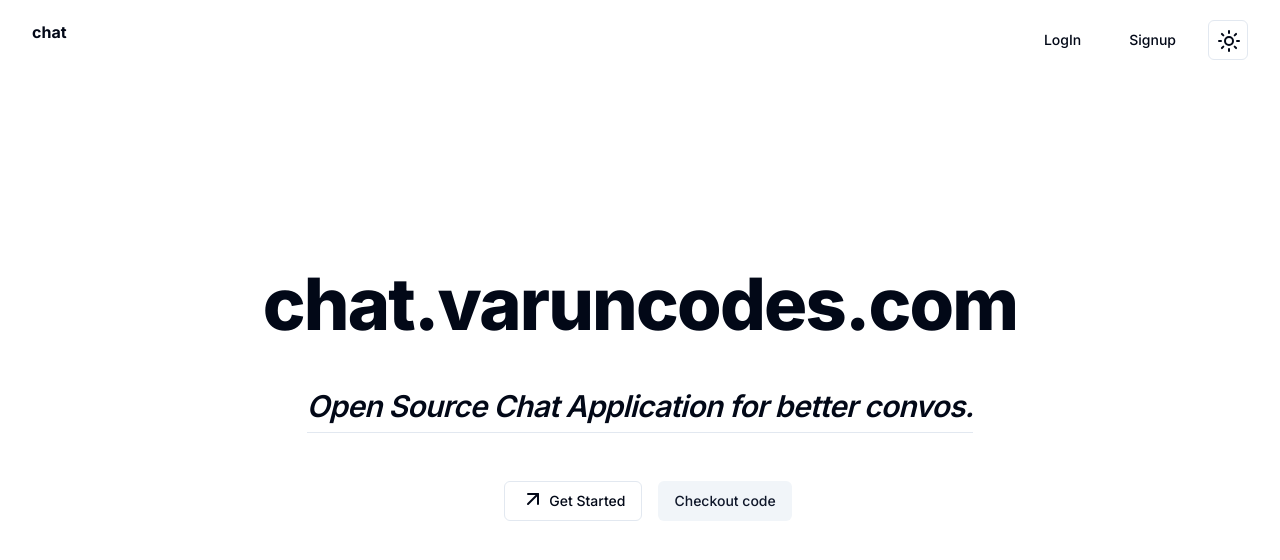
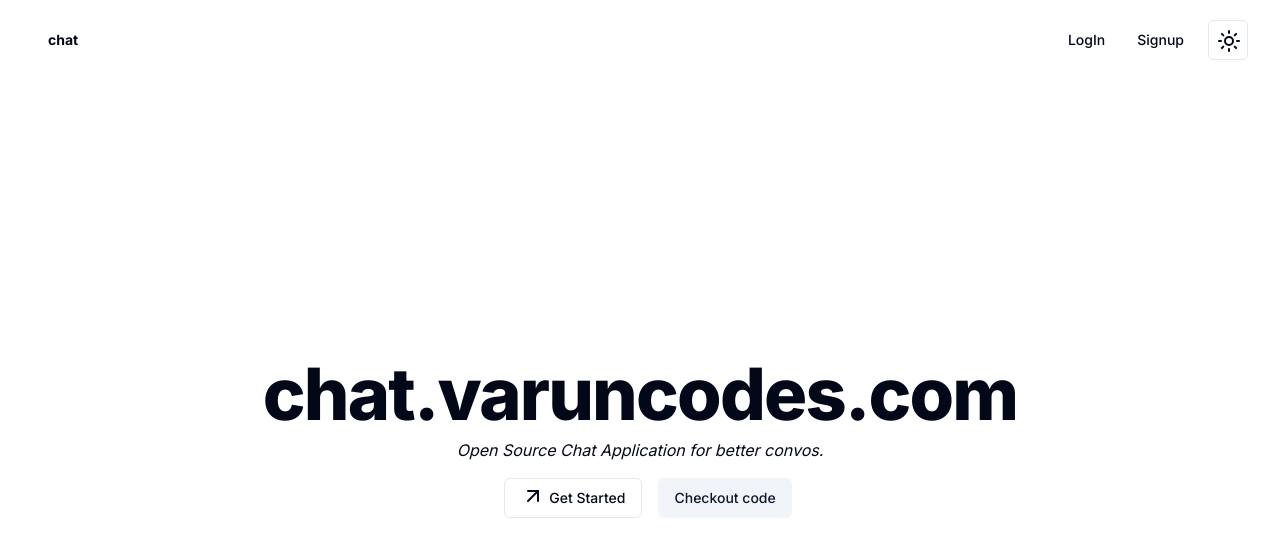
Before and after one commit to LaPulgaaa/chatapp, a Next.js app: page / in a window 1280 px wide. Shown: the top 560 px of the page. Built offline with nearby package versions, Linux system fonts and the light colour scheme; no server answers.

Commit message:
chatapp: Fix tailwind in /signup and /login pages.

```diff
--- a/app/(auth)/login/page.tsx
+++ b/app/(auth)/login/page.tsx
@@ -64,15 +64,14 @@ export default function Login() {
   }
 
   return (
-    <div>
+    <div className="h-screen flex flex-col">
       <Navbar />
-      <div className="m-18 flex flex-col items-center">
-        <h2 className="scroll-m-20 border-b pb-2 m-6 text-3xl font-semibold tracking-tight first:mt-0">
+      <div className="flex-1 flex items-center justify-center">
+        <div className="flex flex-col"><h2 className="flex justify-center">
           Welcome Back !
         </h2>
-        <Card className="w-[500px] divide-y space-y-2">
-          <div className="w-full">
-            <CardHeader>
+        <Card className="sm:w-[500px] divide-y space-y-2">
+        <CardHeader>
               <CardTitle>Login</CardTitle>
               <CardDescription>
                 Fill in the details to join your peers!{" "}
@@ -110,7 +109,6 @@ export default function Login() {
                 Log in
               </Button>
             </CardFooter>
-          </div>
           <div className="w-full px-6">
             <Button
               onClick={async () => {
@@ -141,9 +139,10 @@ export default function Login() {
             </Button>
           </div>
         </Card>
-        <Button variant={"link"} onClick={() => router.push("/signup")}>
+        <Button className="" variant={"link"} onClick={() => router.push("/signup")}>
           Don&apos;t have an account ?
         </Button>
+        </div>
       </div>
     </div>
   );
--- a/app/(auth)/signup/page.tsx
+++ b/app/(auth)/signup/page.tsx
@@ -91,22 +91,22 @@ export default function Signup() {
   }
 
   return (
-    <div>
+    <div className="h-screen flex flex-col">
       <Navbar />
-      <div className="flex flex-col items-center p-6 ">
-        {/* register form */}
-        <h2 className="scroll-m-20 border-b pb-2 m-6 text-3xl font-semibold tracking-tight first:mt-0 ">
+      <div className="flex-1 flex items-center justify-center ">
+        <div className="flex flex-col">
+          {/* register form */}
+        <h2 className="flex justify-center">
           Welcome to chat.city !
         </h2>
 
-        <Card className="px-6 divide-y divide-stone-800">
-          <div className=" w-[500px] ">
+        <Card className="sm:w-[500px] divide-y space-y-2">
             <CardHeader>
-              <CardTitle>Sign Up to start chatting</CardTitle>
+              <CardTitle className="truncate">Sign up to start chatting!</CardTitle>
               <CardDescription>Your peers are waiting for you!</CardDescription>
             </CardHeader>
             <Form {...form}>
-              <form onSubmit={handleSubmit(onSubmit)} className="space-y-8 p-4">
+              <form onSubmit={handleSubmit(onSubmit)} className="space-y-4 p-4">
                 <CardContent>
                   <FormField
                     control={control}
@@ -165,15 +165,14 @@ export default function Signup() {
                   <Button
                     disabled={!isDirty || isLoading || isSubmitting}
                     type="submit"
-                    className="w-full mx-4"
+                    className="w-full"
                   >
                     Sign up
                   </Button>
                 </CardFooter>
               </form>
             </Form>
-          </div>
-          <div className="mx-10 mb-4">
+          <div className="mx-10 mb-2">
             <Button
               onClick={async () => {
                 await signIn("github", {
@@ -207,6 +206,7 @@ export default function Signup() {
         <Button variant={"link"} onClick={() => router.push("/login")}>
           Already have an account?
         </Button>
+        </div>
       </div>
     </div>
   );
--- a/app/page.tsx
+++ b/app/page.tsx
@@ -16,15 +16,16 @@ export default function Home() {
     if (session.status === "authenticated") router.push("/home");
   }, [session.status, router]);
   return (
-    <div>
+    <div className="h-screen flex flex-col">
       <Navbar />
-      <div className="grid justify-items-center m-48">
+      <div className="flex-1 flex items-center justify-center">
+        <div className="flex flex-col items-center space-y-2">
         <h1 className="scroll-m-20 text-4xl font-extrabold tracking-tight lg:text-7xl">
           chat.varuncodes.com
         </h1>
-        <h2 className="scroll-m-20 border-b pb-2 m-12 text-3xl font-semibold tracking-tight first:mt-0 italic">
+        <p className="truncate flex justify-center pb-2 italic">
           Open Source Chat Application for better convos.
-        </h2>
+        </p>
         <div className="flex px-4">
           <Link href={"/signup"}>
             <Button variant={"outline"} className="mx-4">
@@ -36,6 +37,7 @@ export default function Home() {
             <Button variant={"secondary"}>Checkout code</Button>
           </Link>
         </div>
+        </div>
       </div>
     </div>
   );
--- a/components/Navbar.tsx
+++ b/components/Navbar.tsx
@@ -11,11 +11,11 @@ export default function Navbar() {
   const session = useSession();
   return (
     <div className="p-4 font-bold flex justify-between cursor-pointer mx-4 mt-1">
-      <Link href="/">
-        <h2>chat</h2>
+      <Link className="" href="/">
+        <Button className="font-bold" variant={"ghost"}>chat</Button>
       </Link>
-      <div className="flex justify-between">
-        {session.status === "authenticated" && (
+      <div className="flex flex-row justify-between space-x-2">
+        {session.status === "authenticated" ? (
           <Link href={"/"}>
             <Button
               onClick={async () => {
@@ -27,14 +27,13 @@ export default function Navbar() {
               Logout
             </Button>
           </Link>
-        )}
-        {session.status === "unauthenticated" && (
-          <div>
+        ) : (
+          <div className="flex flex-row">
             <Link href={"/login"}>
               <Button variant="ghost">LogIn</Button>
             </Link>
             <Link href={"/signup"}>
-              <Button className="px-2 mx-6" variant={"ghost"}>
+              <Button className="" variant={"ghost"}>
                 Signup
               </Button>
             </Link>
```
